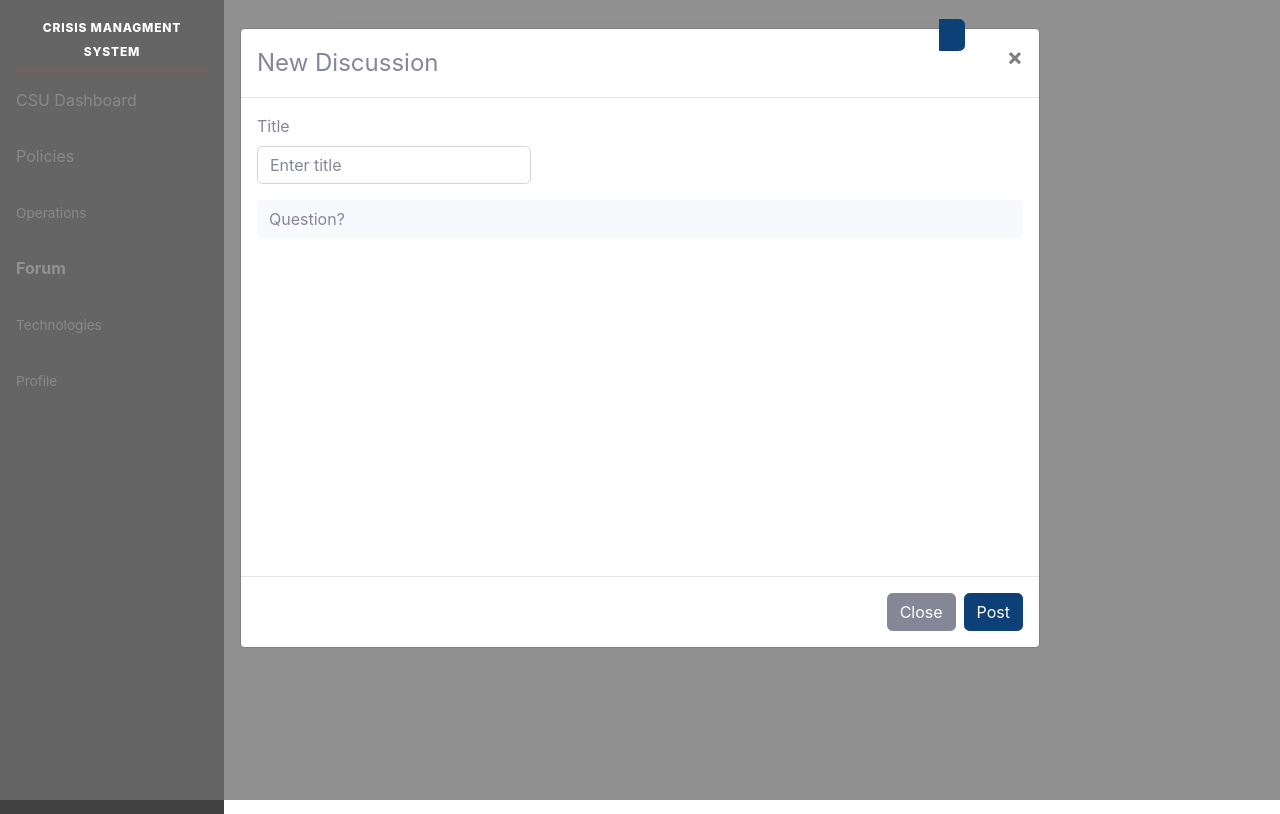
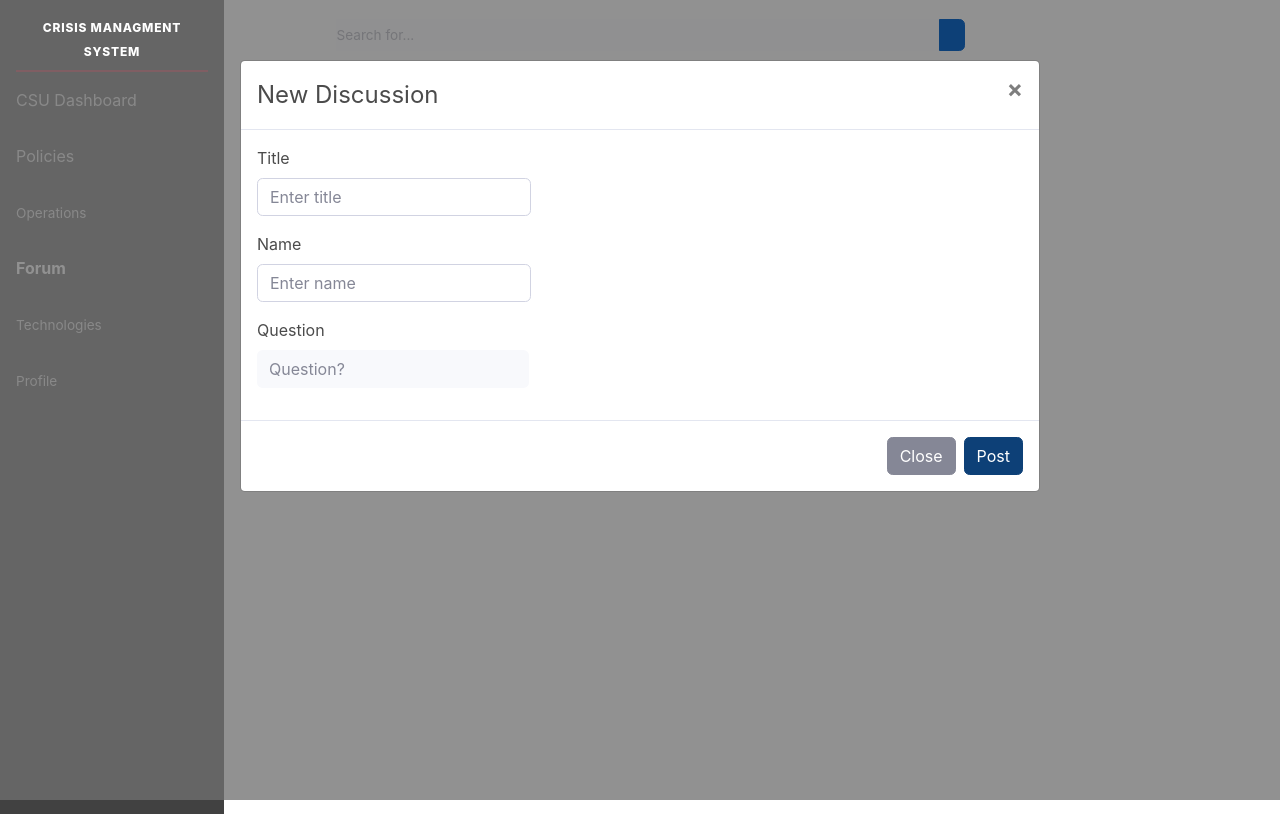
Before and after one commit to SP-Crisis/CrisisFrontEnd, a React (Create React App) app: page /forum in a window 1280 px wide. Both pictures are taken after a click on the button "NEW DISCUSSION". Built offline with nearby package versions, Linux system fonts and the light colour scheme.

Commit message:
updating forum modal

```diff
--- a/src/components/Forum.jsx
+++ b/src/components/Forum.jsx
@@ -1,5 +1,5 @@
 import React, {useState} from "react";
-
+import {Link, withRouter} from "react-router-dom";
 import { Button, Modal } from 'react-bootstrap';
 
 
@@ -81,11 +81,14 @@ function Forum() {
                             <label for="threadTitle">Title</label>
                             <input type="text" class="form-control" id="threadTitle" placeholder="Enter title" autofocus="" />
                         </div>
-                        <textarea class="form-control summernote" style={{display: "none"}}></textarea>
+                        <div class="form-group">
+                            <label for="threadTitle">Name</label>
+                            <input type="text" class="form-control" id="threadTitle" placeholder="Enter name" autofocus="" />
+                        </div>
 
-                        <div class="input-group" style={{width: "340pxx", height: "360px"}}>
-                            <input type="text" class="form-control bg-light border-0 small" placeholder="Question?"
-                                aria-label="Question" aria-describedby="basic-addon2"></input>
+                        <div class="form-group">
+                        <label for="threadTitle">Question</label>
+                            <input type="text" class="form-control bg-light border-0 small" placeholder="Question?"></input>
                         </div>
                     </form>
                 </Modal.Body>
```
Also changed, not shown: src/dashboard.css.
